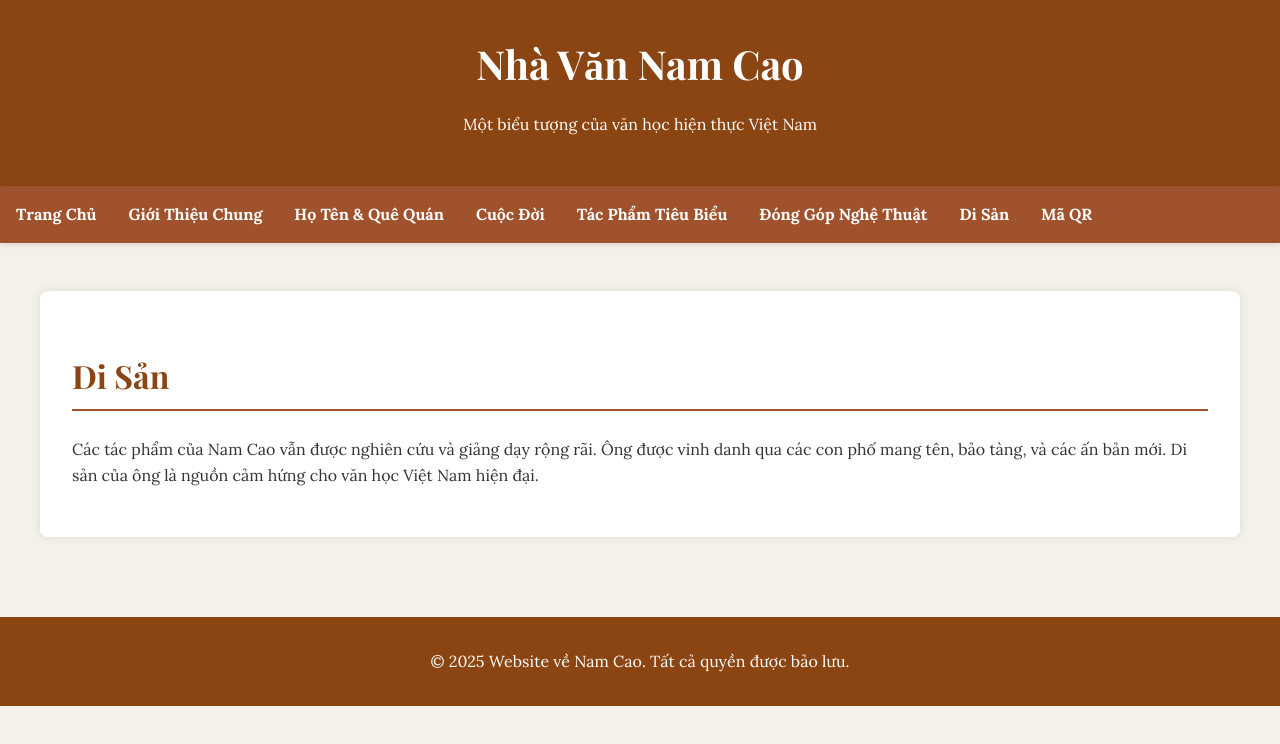
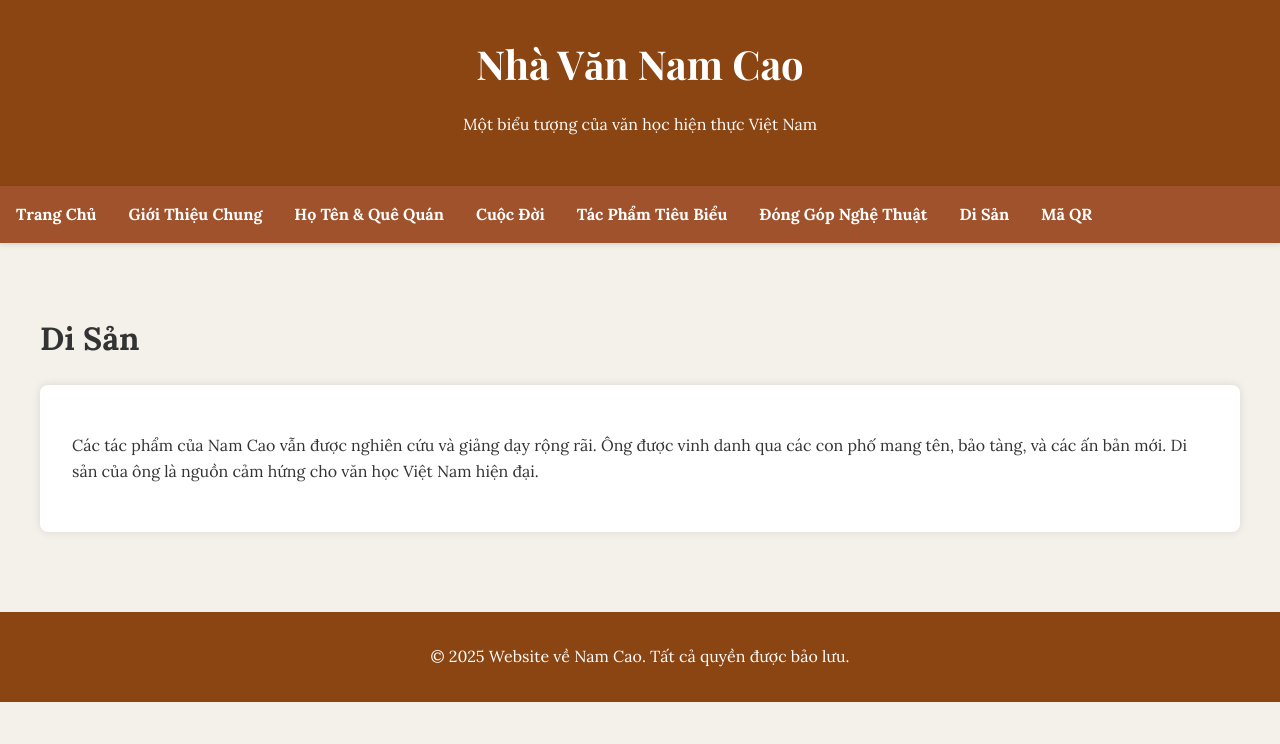
Before and after one commit to ProGamingVN/NhaVanNamCao, a plain HTML site: page disan.html in a window 1280 px wide. Drawn offline with nearby package versions, Linux system fonts and the light colour scheme; a web font is replaced by a local one.

Commit message:
Update disan.html

```diff
--- a/disan.html
+++ b/disan.html
@@ -28,8 +28,8 @@
     </nav>
 
     <main>
+        <h1>Di Sản</h1> <!-- Thêm tên mục ở đầu trang -->
         <section>
-            <h2>Di Sản</h2>
             <p>Các tác phẩm của Nam Cao vẫn được nghiên cứu và giảng dạy rộng rãi. Ông được vinh danh qua các con phố mang tên, bảo tàng, và các ấn bản mới. Di sản của ông là nguồn cảm hứng cho văn học Việt Nam hiện đại.</p>
         </section>
     </main>
```
